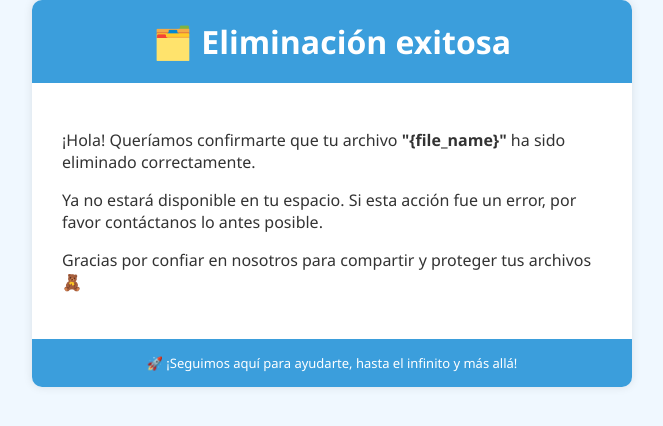
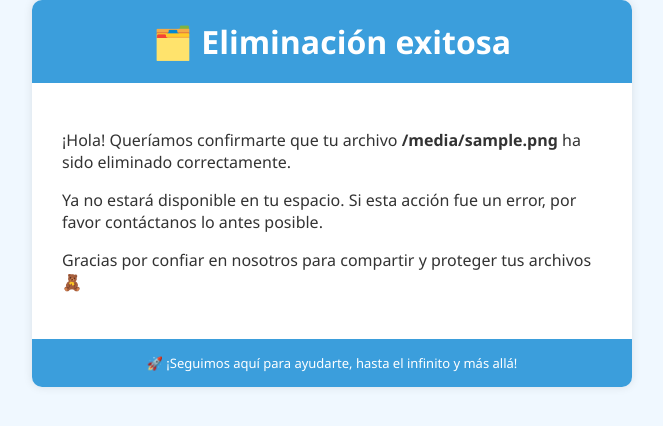
Before and after one commit to mpayalal/hamm-notifications, a Python web app: template templates/file_deleted.html in a window 1280 px wide. Shown: the top 426 px of the page, without its empty margins (308-971 px from the left). Run offline with Jinja, Linux system fonts and the light colour scheme; the template is opened without the code that fills it: most values are stand-ins (such as "Sample title", 1, 10 or a date in 2020).

Commit message:
Arreglando plantilla

```diff
--- a/templates/file_deleted.html
+++ b/templates/file_deleted.html
@@ -14,7 +14,7 @@
     <tr>
       <td style="padding:30px; color:#333333;">
         <p style="font-size:16px;">
-          ¡Hola! Queríamos confirmarte que tu archivo <strong>"{file_name}"</strong> ha sido eliminado correctamente.
+          ¡Hola! Queríamos confirmarte que tu archivo <strong>{{ file_name }}</strong> ha sido eliminado correctamente.
         </p>
         <p style="font-size:16px;">
           Ya no estará disponible en tu espacio. Si esta acción fue un error, por favor contáctanos lo antes posible.
```
